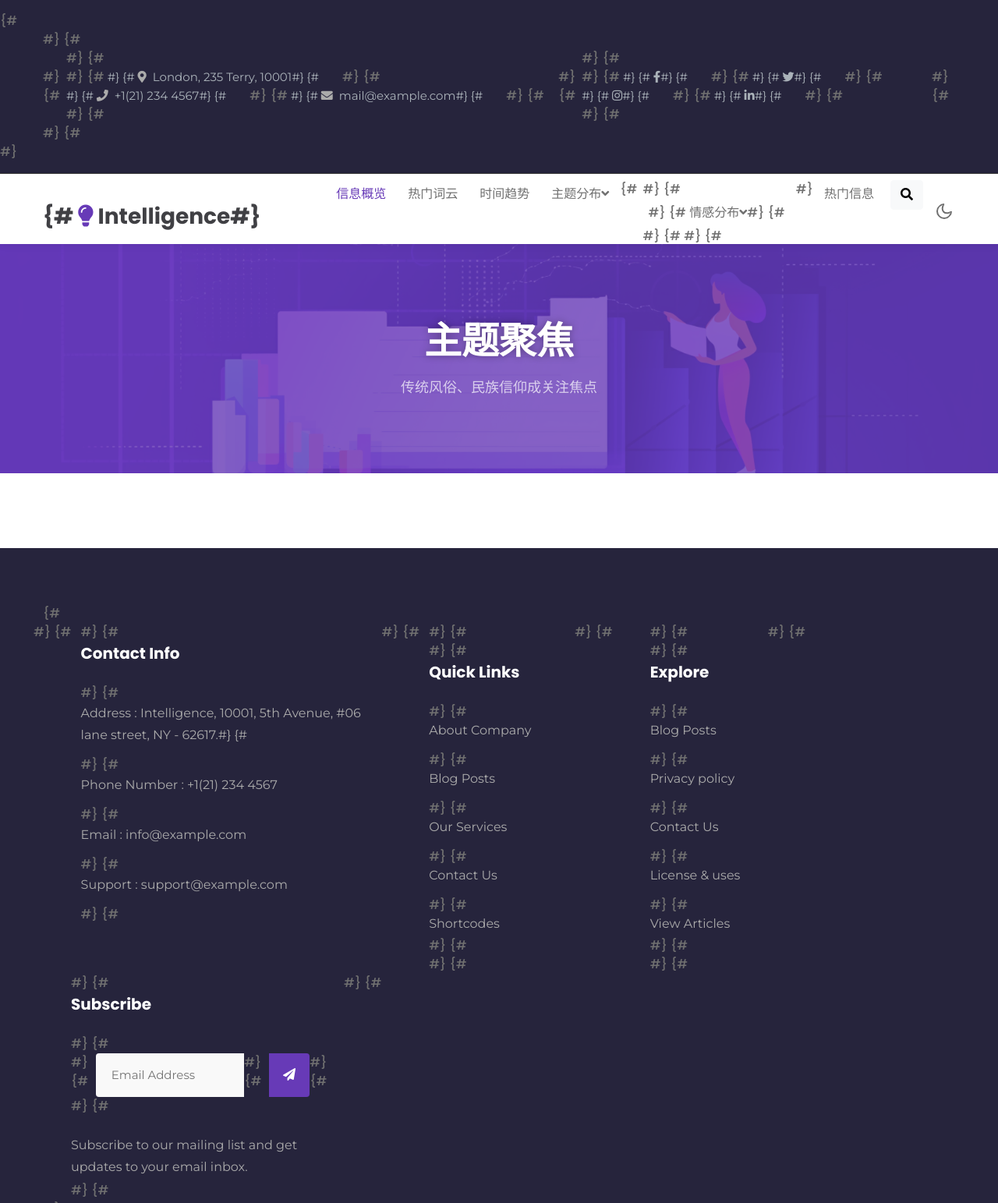
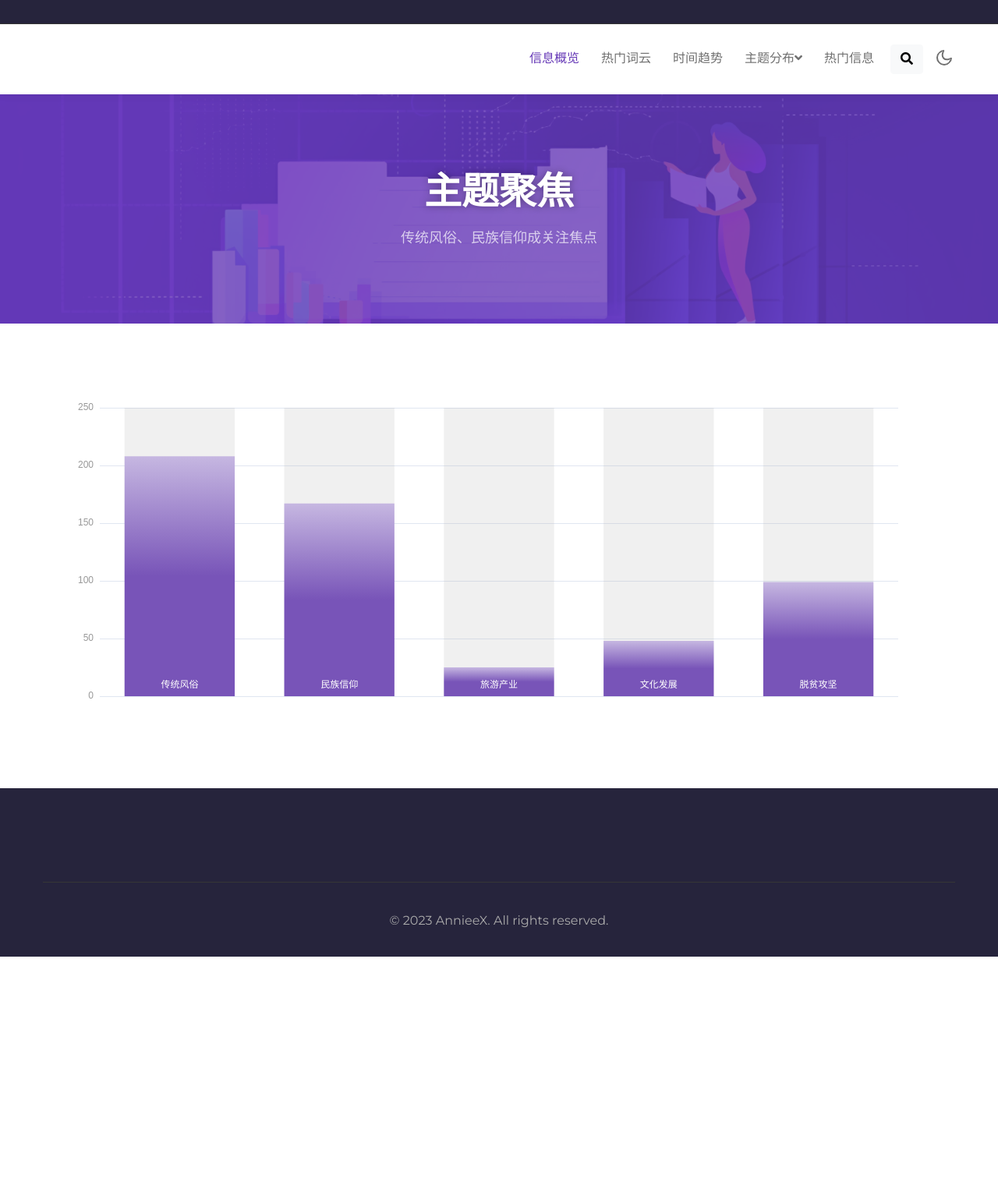
Before and after one commit to liuziqi1/liuziqi1.github.io, a plain HTML site: page topic.html in a window 1280 px wide. Shown: the top 1543 px of the page at 78% size. After the commit the page ends 1227 px from the top, so only its background shows below. Drawn offline with nearby package versions, Linux system fonts and the light colour scheme.

Commit message:
Update topic.html

```diff
--- a/topic.html
+++ b/topic.html
@@ -22,39 +22,39 @@
 
 <!-- top header -->
 <section class="w3l-top-header">
-{#    <div class="container">#}
-{#        <div class="top-content-w3ls d-flex align-items-center justify-content-between">#}
-{#            <div class="top-headers">#}
-{#                <ul>#}
-{#                    <li>#}
-{#                        <i class="fa fa-map-marker-alt"></i><a href="#address">London, 235 Terry, 10001</a>#}
-{#                    </li>#}
-{#                    <li>#}
-{#                        <i class="fa fa-phone"></i><a href="tel:+1(21) 234 4567">+1(21) 234 4567</a>#}
-{#                    </li>#}
-{#                    <li>#}
-{#                        <i class="fa fa-envelope"></i><a href="mailto:mail@example.com">mail@example.com</a>#}
-{#                    </li>#}
-{#                </ul>#}
-{#            </div>#}
-{#            <div class="top-headers top-headers-2">#}
-{#                <ul>#}
-{#                    <li>#}
-{#                        <a href="#facebook"><span class="fab fa-facebook-f"></span></a>#}
-{#                    </li>#}
-{#                    <li>#}
-{#                        <a href="#twitter"><span class="fab fa-twitter"></span></a>#}
-{#                    </li>#}
-{#                    <li>#}
-{#                        <a href="#instagram"><span class="fab fa-instagram"></span></a>#}
-{#                </li>#}
-{#                <li class=" mr-0">#}
-{#                        <a href="#linkedin"><span class="fab fa-linkedin-in"></span></a>#}
-{#                    </li>#}
-{#                </ul>#}
-{#            </div>#}
-{#        </div>#}
-{#    </div>#}
+<!--     <div class="container"> -->
+<!--         <div class="top-content-w3ls d-flex align-items-center justify-content-between"> -->
+<!--             <div class="top-headers"> -->
+<!--                 <ul> -->
+<!--                     <li> -->
+<!--                         <i class="fa fa-map-marker-alt"></i><a href="#address">London, 235 Terry, 10001</a> -->
+<!--                     </li> -->
+<!--                     <li> -->
+<!--                         <i class="fa fa-phone"></i><a href="tel:+1(21) 234 4567">+1(21) 234 4567</a> -->
+<!--                     </li> -->
+<!--                     <li> -->
+<!--                         <i class="fa fa-envelope"></i><a href="mailto:mail@example.com">mail@example.com</a> -->
+<!--                     </li> -->
+<!--                 </ul> -->
+<!--             </div> -->
+<!--             <div class="top-headers top-headers-2"> -->
+<!--                 <ul> -->
+<!--                     <li> -->
+<!--                         <a href="#facebook"><span class="fab fa-facebook-f"></span></a> -->
+<!--                     </li> -->
+<!--                     <li> -->
+<!--                         <a href="#twitter"><span class="fab fa-twitter"></span></a> -->
+<!--                     </li> -->
+<!--                     <li> -->
+<!--                         <a href="#instagram"><span class="fab fa-instagram"></span></a> -->
+<!--                 </li> -->
+<!--                 <li class=" mr-0"> -->
+<!--                         <a href="#linkedin"><span class="fab fa-linkedin-in"></span></a> -->
+<!--                     </li> -->
+<!--                 </ul> -->
+<!--             </div> -->
+<!--         </div> -->
+<!--     </div> -->
 </section>
 <!-- //top header -->
 
@@ -64,7 +64,7 @@
         <nav class="navbar navbar-expand-lg stroke">
             <h1>
                 <a class="navbar-brand" href="index.html">
-{#                    <span class="fa fa-lightbulb"></span> Intelligence#}
+<!--                     <span class="fa fa-lightbulb"></span> Intelligence -->
                 </a>
             </h1>
             <!-- if logo is image enable this
@@ -100,16 +100,16 @@
                             <a class="dropdown-item" href="network.html">共现网络</a>
                         </div>
                     </li>
-{#                    <li class="nav-item">#}
-{#                        <a class="nav-link dropdown-toggle" href="#" id="navbarDropdown" role="button"#}
-{#                            data-bs-toggle="dropdown" aria-haspopup="true" aria-expanded="false">#}
-{#                            情感分布<span class="fas fa-angle-down"></span>#}
-{#                        </a>#}
-{#                        <div class="dropdown-menu" aria-labelledby="navbarDropdown">#}
-{#                            <a class="dropdown-item" href="emotion.html">情感分布</a>#}
-{#                            <a class="dropdown-item" href="hotemotion.html">情感与热度</a>#}
-{#                        </div>#}
-{#                    </li>#}
+<!--                     <li class="nav-item"> -->
+<!--                         <a class="nav-link dropdown-toggle" href="#" id="navbarDropdown" role="button" -->
+<!--                             data-bs-toggle="dropdown" aria-haspopup="true" aria-expanded="false"> -->
+<!--                             情感分布<span class="fas fa-angle-down"></span> -->
+<!--                         </a> -->
+<!--                         <div class="dropdown-menu" aria-labelledby="navbarDropdown"> -->
+<!--                             <a class="dropdown-item" href="emotion.html">情感分布</a> -->
+<!--                             <a class="dropdown-item" href="hotemotion.html">情感与热度</a> -->
+<!--                         </div> -->
+<!--                     </li> -->
                     <li class="nav-item">
                         <a class="nav-link" href="toplist.html">热门信息</a>
                     </li>
@@ -216,10 +216,10 @@ for (let i = 0; i < data.length; i++) {
   dataShadow.push(yMax);
 }
 option = {
-  {#title: {#}
-  {#  text: '特性示例：渐变色 阴影 点击缩放',#}
-  {#  subtext: 'Feature Sample: Gradient Color, Shadow, Click Zoom'#}
-  {#},#}
+  <!-- title: <!-- }
+  <!--   text: '特性示例：渐变色 阴影 点击缩放', -->
+  <!--   subtext: 'Feature Sample: Gradient Color, Shadow, Click Zoom' -->
+  <!-- }, -->
   xAxis: {
     data: dataAxis,
     axisLabel: {
@@ -297,45 +297,45 @@ myChart.on('click', function (params) {
 <footer class="w3l-footer-29-main">
     <div class="footer-29 pt-5 pb-4">
         <div class="container pt-md-4">
-{#            <div class="row footer-top-29">#}
-{#                <div class="col-lg-4 col-md-6 footer-list-29">#}
-{#                    <h6 class="footer-title-29">Contact Info </h6>#}
-{#                    <p class="mb-2 pe-xl-5">Address : Intelligence, 10001, 5th Avenue, #06 lane street, NY - 62617.#}
-{#                    </p>#}
-{#                    <p class="mb-2">Phone Number : <a href="tel:+1(21) 234 4567">+1(21) 234 4567</a></p>#}
-{#                    <p class="mb-2">Email : <a href="mailto:info@example.com">info@example.com</a></p>#}
-{#                    <p class="mb-2">Support : <a href="mailto:support@example.com">support@example.com</a></p>#}
-{#                </div>#}
-{#                <div class="col-lg-2 col-md-3 col-6 footer-list-29 mt-md-0 mt-4">#}
-{#                    <ul>#}
-{#                        <h6 class="footer-title-29">Quick Links</h6>#}
-{#                        <li><a href="about.html">About Company</a></li>#}
-{#                        <li><a href="#blog">Blog Posts</a></li>#}
-{#                        <li><a href="services.html">Our Services</a></li>#}
-{#                        <li><a href="contact.html">Contact Us</a></li>#}
-{#                        <li><a href="#shortcodes">Shortcodes</a></li>#}
-{#                    </ul>#}
-{#                </div>#}
-{#                <div class="col-lg-2 col-md-3 col-6 ps-lg-5 ps-lg-4 footer-list-29 mt-md-0 mt-4">#}
-{#                    <ul>#}
-{#                        <h6 class="footer-title-29">Explore</h6>#}
-{#                        <li><a href="#blog">Blog Posts</a></li>#}
-{#                        <li><a href="#privacy">Privacy policy</a></li>#}
-{#                        <li><a href="contact.html">Contact Us</a></li>#}
-{#                        <li><a href="#license">License & uses</a></li>#}
-{#                        <li><a href="#blog">View Articles</a></li>#}
-{#                    </ul>#}
-{#                </div>#}
-{#                <div class="col-lg-4 col-md-6 footer-list-29 mt-lg-0 mt-4 ps-lg-5">#}
-{#                    <h6 class="footer-title-29">Subscribe</h6>#}
-{#                    <form action="#" class="subscribe d-flex" method="post">#}
-{#                        <input type="email" name="email" placeholder="Email Address" required="">#}
-{#                        <button class="button-style"><span class="fa fa-paper-plane"#}
-{#                                aria-hidden="true"></span></button>#}
-{#                    </form>#}
-{#                    <p class="mt-4">Subscribe to our mailing list and get updates to your email inbox.</p>#}
-{#                </div>#}
-{#            </div>#}
+<!--             <div class="row footer-top-29"> -->
+<!--                 <div class="col-lg-4 col-md-6 footer-list-29"> -->
+<!--                     <h6 class="footer-title-29">Contact Info </h6> -->
+<!--                     <p class="mb-2 pe-xl-5">Address : Intelligence, 10001, 5th Avenue, #06 lane street, NY - 62617. -->
+<!--                     </p> -->
+<!--                     <p class="mb-2">Phone Number : <a href="tel:+1(21) 234 4567">+1(21) 234 4567</a></p> -->
+<!--                     <p class="mb-2">Email : <a href="mailto:info@example.com">info@example.com</a></p> -->
+<!--                     <p class="mb-2">Support : <a href="mailto:support@example.com">support@example.com</a></p> -->
+<!--                 </div> -->
+<!--                 <div class="col-lg-2 col-md-3 col-6 footer-list-29 mt-md-0 mt-4"> -->
+<!--                     <ul> -->
+<!--                         <h6 class="footer-title-29">Quick Links</h6> -->
+<!--                         <li><a href="about.html">About Company</a></li> -->
+<!--                         <li><a href="#blog">Blog Posts</a></li> -->
+<!--                         <li><a href="services.html">Our Services</a></li> -->
+<!--                         <li><a href="contact.html">Contact Us</a></li> -->
+<!--                         <li><a href="#shortcodes">Shortcodes</a></li> -->
+<!--                     </ul> -->
+<!--                 </div> -->
+<!--                 <div class="col-lg-2 col-md-3 col-6 ps-lg-5 ps-lg-4 footer-list-29 mt-md-0 mt-4"> -->
+<!--                     <ul> -->
+<!--                         <h6 class="footer-title-29">Explore</h6> -->
+<!--                         <li><a href="#blog">Blog Posts</a></li> -->
+<!--                         <li><a href="#privacy">Privacy policy</a></li> -->
+<!--                         <li><a href="contact.html">Contact Us</a></li> -->
+<!--                         <li><a href="#license">License & uses</a></li> -->
+<!--                         <li><a href="#blog">View Articles</a></li> -->
+<!--                     </ul> -->
+<!--                 </div> -->
+<!--                 <div class="col-lg-4 col-md-6 footer-list-29 mt-lg-0 mt-4 ps-lg-5"> -->
+<!--                     <h6 class="footer-title-29">Subscribe</h6> -->
+<!--                     <form action="#" class="subscribe d-flex" method="post"> -->
+<!--                         <input type="email" name="email" placeholder="Email Address" required=""> -->
+<!--                         <button class="button-style"><span class="fa fa-paper-plane" -->
+<!--                                 aria-hidden="true"></span></button> -->
+<!--                     </form> -->
+<!--                     <p class="mt-4">Subscribe to our mailing list and get updates to your email inbox.</p> -->
+<!--                 </div> -->
+<!--             </div> -->
             <!-- copyright -->
             <p class="copy-footer-29 text-center mt-5 pb-2">© 2023 AnnieeX. All rights reserved. </p>
             <!-- //copyright -->
```
